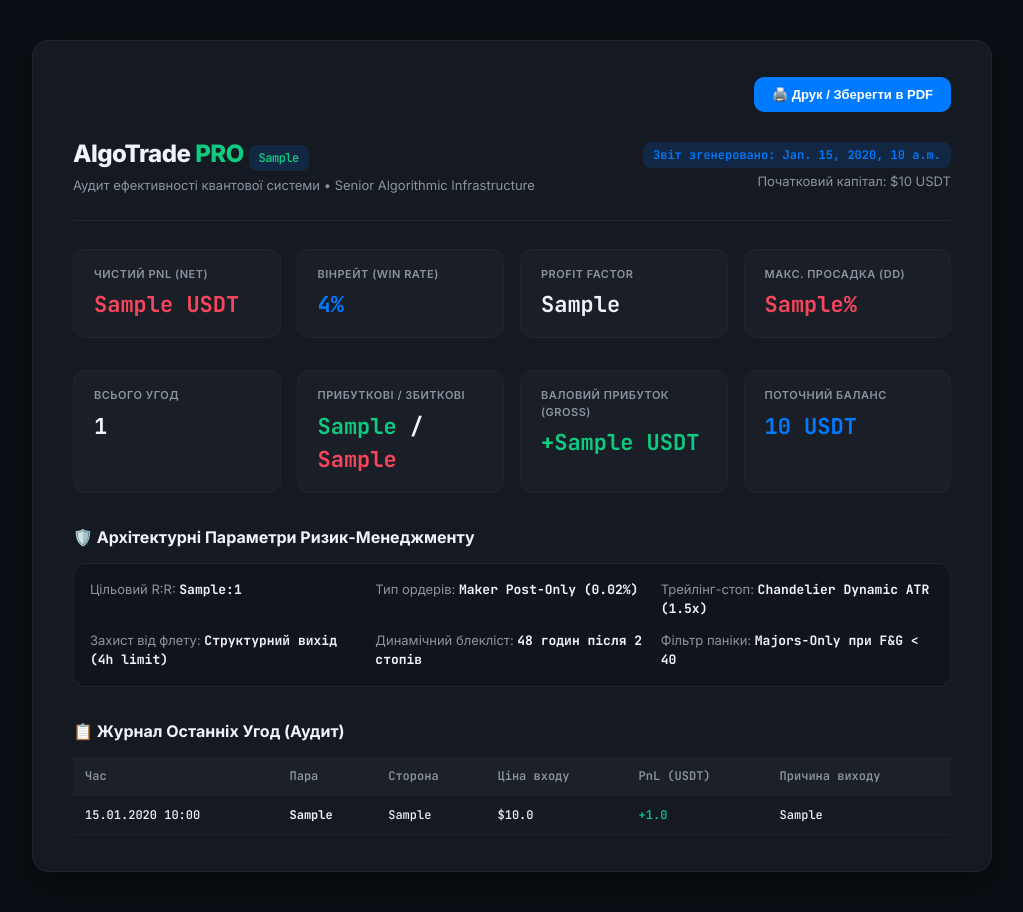
After one commit to DudarDev/algo-trade-core, a Django app: template src/bot_monitor/templates/bot_monitor/investor_report.html in a window 1280 px wide. The commit adds this page. Shown: the whole page, without its empty margins (128-1151 px from the left). Run offline with Django 5.2, Linux system fonts and the light colour scheme; tables that the repository leaves empty hold one stand-in row (values such as "Sample post"); the template is opened without the code that fills it: values that come from a table or form of the project are taken from there, most other values are stand-ins (such as "Sample title", 1, 10 or a date in 2020); parts of the project's set-up code (start-up, migrations or seed data) failed here and were passed over.

Commit message:
feat: implement Post-Only Maker limit execution, Chandelier ATR Trailing Stop, real Max Drawdown and Investor PDF report

```diff
--- a/src/bot_monitor/templates/bot_monitor/dashboard.html
+++ b/src/bot_monitor/templates/bot_monitor/dashboard.html
@@ -89,6 +89,11 @@
         <button id="btn-export-csv" class="px-3.5 py-1.5 rounded-xl border transition flex items-center gap-1.5 text-xs font-semibold shadow-sm active:scale-95" style="background: var(--apple-subtle-bg); border-color: var(--apple-panel-border); color: var(--apple-text);">
             <i class="fa-solid fa-file-csv" style="color: var(--apple-green-text);"></i> CSV
         </button>
+
+        <!-- Інвесторський PDF Звіт -->
+        <a href="/bot_monitor/export_report/" target="_blank" id="btn-export-pdf" class="px-3.5 py-1.5 rounded-xl border transition flex items-center gap-1.5 text-xs font-semibold shadow-sm active:scale-95" style="background: var(--apple-subtle-bg); border-color: var(--apple-panel-border); color: var(--apple-text); text-decoration: none;">
+            <i class="fa-solid fa-file-pdf" style="color: #FF3B30;"></i> PDF Звіт
+        </a>
 
         <!-- Скидання депозиту -->
         <button id="btn-reset-account" class="px-3.5 py-1.5 rounded-xl border transition flex items-center gap-1.5 text-xs font-semibold shadow-sm active:scale-95" style="background: var(--apple-orange-bg); border-color: rgba(255, 149, 0, 0.25); color: var(--apple-orange-text);">
--- /dev/null
+++ b/src/bot_monitor/templates/bot_monitor/investor_report.html
@@ -0,0 +1,268 @@
+<!DOCTYPE html>
+<html lang="uk">
+<head>
+    <meta charset="UTF-8">
+    <meta name="viewport" content="width=device-width, initial-scale=1.0">
+    <title>AlgoTrade PRO - Інвесторський Звіт Ефективності</title>
+    <link href="https://fonts.googleapis.com/css2?family=Inter:wght@400;500;600;700;800&family=JetBrains+Mono:wght@500;600;700&display=swap" rel="stylesheet">
+    <style>
+        :root {
+            --bg: #0b0e14;
+            --card-bg: #151922;
+            --text-primary: #f0f3f8;
+            --text-muted: #8b949e;
+            --accent-green: #0ecb81;
+            --accent-red: #f6465d;
+            --accent-blue: #007aff;
+            --border: #21262d;
+        }
+        * { box-sizing: border-box; margin: 0; padding: 0; }
+        body {
+            font-family: 'Inter', -apple-system, sans-serif;
+            background: var(--bg);
+            color: var(--text-primary);
+            padding: 40px 20px;
+            line-height: 1.5;
+        }
+        .container {
+            max-width: 960px;
+            margin: 0 auto;
+            background: var(--card-bg);
+            border-radius: 16px;
+            border: 1px solid var(--border);
+            padding: 36px 40px;
+            box-shadow: 0 12px 32px rgba(0,0,0,0.4);
+        }
+        .header {
+            display: flex;
+            justify-content: space-between;
+            align-items: center;
+            border-bottom: 1px solid var(--border);
+            padding-bottom: 24px;
+            margin-bottom: 28px;
+        }
+        .brand {
+            font-size: 24px;
+            font-weight: 800;
+            letter-spacing: -0.5px;
+        }
+        .brand span { color: var(--accent-green); }
+        .badge {
+            display: inline-block;
+            padding: 4px 10px;
+            background: rgba(0, 122, 255, 0.15);
+            color: var(--accent-blue);
+            border-radius: 8px;
+            font-size: 12px;
+            font-weight: 600;
+            font-family: 'JetBrains Mono', monospace;
+        }
+        .meta-text {
+            font-size: 13px;
+            color: var(--text-muted);
+            margin-top: 4px;
+        }
+        .kpi-grid {
+            display: grid;
+            grid-template-columns: repeat(4, 1fr);
+            gap: 16px;
+            margin-bottom: 32px;
+        }
+        .kpi-card {
+            background: rgba(255,255,255,0.02);
+            border: 1px solid var(--border);
+            border-radius: 12px;
+            padding: 16px 20px;
+        }
+        .kpi-label {
+            font-size: 11px;
+            text-transform: uppercase;
+            font-weight: 600;
+            color: var(--text-muted);
+            letter-spacing: 0.5px;
+            margin-bottom: 6px;
+        }
+        .kpi-val {
+            font-size: 22px;
+            font-weight: 700;
+            font-family: 'JetBrains Mono', monospace;
+        }
+        .val-green { color: var(--accent-green); }
+        .val-red { color: var(--accent-red); }
+        .val-blue { color: var(--accent-blue); }
+
+        .section-title {
+            font-size: 16px;
+            font-weight: 700;
+            margin-bottom: 14px;
+            display: flex;
+            align-items: center;
+            gap: 8px;
+        }
+        .specs-grid {
+            display: grid;
+            grid-template-columns: repeat(3, 1fr);
+            gap: 12px;
+            margin-bottom: 32px;
+            background: rgba(0,0,0,0.2);
+            border: 1px solid var(--border);
+            border-radius: 12px;
+            padding: 16px;
+            font-size: 13px;
+        }
+        .specs-item span { color: var(--text-muted); }
+        .specs-item strong { font-family: 'JetBrains Mono', monospace; }
+
+        table {
+            width: 100%;
+            border-collapse: collapse;
+            font-size: 12px;
+            font-family: 'JetBrains Mono', monospace;
+        }
+        th {
+            text-align: left;
+            padding: 10px 12px;
+            background: rgba(255,255,255,0.03);
+            border-bottom: 1px solid var(--border);
+            color: var(--text-muted);
+            font-weight: 600;
+        }
+        td {
+            padding: 10px 12px;
+            border-bottom: 1px solid rgba(255,255,255,0.04);
+        }
+        .no-print-bar {
+            margin-bottom: 24px;
+            display: flex;
+            justify-content: flex-end;
+            gap: 12px;
+        }
+        .btn-print {
+            background: var(--accent-blue);
+            color: #fff;
+            border: none;
+            padding: 10px 18px;
+            border-radius: 10px;
+            font-size: 13px;
+            font-weight: 600;
+            cursor: pointer;
+            transition: all 0.2s;
+        }
+        .btn-print:hover { opacity: 0.9; }
+
+        @media print {
+            body { background: #fff; color: #000; padding: 0; }
+            .container { box-shadow: none; border: none; padding: 0; }
+            .no-print-bar { display: none; }
+            .kpi-card { border: 1px solid #ccc; background: #fafafa; }
+            .specs-grid { border: 1px solid #ccc; background: #fafafa; }
+            th { background: #eee; color: #333; }
+            td { border-bottom: 1px solid #ddd; }
+            .badge { border: 1px solid #ccc; }
+        }
+    </style>
+</head>
+<body>
+    <div class="container">
+        <div class="no-print-bar">
+            <button class="btn-print" onclick="window.print()">🖨️ Друк / Зберегти в PDF</button>
+        </div>
+
+        <div class="header">
+            <div>
+                <div class="brand">AlgoTrade <span>PRO</span> <span class="badge">{{ execution_mode }}</span></div>
+                <div class="meta-text">Аудит ефективності квантової системи • Senior Algorithmic Infrastructure</div>
+            </div>
+            <div style="text-align: right;">
+                <div class="badge">Звіт згенеровано: {{ generated_at }}</div>
+                <div class="meta-text">Початковий капітал: ${{ initial_balance }} USDT</div>
+            </div>
+        </div>
+
+        <!-- KPI Grid -->
+        <div class="kpi-grid">
+            <div class="kpi-card">
+                <div class="kpi-label">Чистий PnL (Net)</div>
+                <div class="kpi-val {% if net_pnl >= 0 %}val-green{% else %}val-red{% endif %}">
+                    {% if net_pnl >= 0 %}+{% endif %}{{ net_pnl }} USDT
+                </div>
+            </div>
+            <div class="kpi-card">
+                <div class="kpi-label">Вінрейт (Win Rate)</div>
+                <div class="kpi-val val-blue">{{ win_rate }}%</div>
+            </div>
+            <div class="kpi-card">
+                <div class="kpi-label">Profit Factor</div>
+                <div class="kpi-val">{{ profit_factor }}</div>
+            </div>
+            <div class="kpi-card">
+                <div class="kpi-label">Макс. Просадка (DD)</div>
+                <div class="kpi-val val-red">{{ max_drawdown }}%</div>
+            </div>
+        </div>
+
+        <div class="kpi-grid">
+            <div class="kpi-card">
+                <div class="kpi-label">Всього Угод</div>
+                <div class="kpi-val">{{ total_trades }}</div>
+            </div>
+            <div class="kpi-card">
+                <div class="kpi-label">Прибуткові / Збиткові</div>
+                <div class="kpi-val"><span class="val-green">{{ winning_trades }}</span> / <span class="val-red">{{ losing_trades }}</span></div>
+            </div>
+            <div class="kpi-card">
+                <div class="kpi-label">Валовий прибуток (Gross)</div>
+                <div class="kpi-val val-green">+{{ gross_profits }} USDT</div>
+            </div>
+            <div class="kpi-card">
+                <div class="kpi-label">Поточний Баланс</div>
+                <div class="kpi-val val-blue">{{ current_balance }} USDT</div>
+            </div>
+        </div>
+
+        <!-- Архітектурні параметри ризику -->
+        <div class="section-title">🛡️ Архітектурні Параметри Ризик-Менеджменту</div>
+        <div class="specs-grid">
+            <div class="specs-item"><span>Цільовий R:R:</span> <strong>{{ risk_reward_target }}:1</strong></div>
+            <div class="specs-item"><span>Тип ордерів:</span> <strong>Maker Post-Only (0.02%)</strong></div>
+            <div class="specs-item"><span>Трейлінг-стоп:</span> <strong>Chandelier Dynamic ATR (1.5x)</strong></div>
+            <div class="specs-item"><span>Захист від флету:</span> <strong>Структурний вихід (4h limit)</strong></div>
+            <div class="specs-item"><span>Динамічний блекліст:</span> <strong>48 годин після 2 стопів</strong></div>
+            <div class="specs-item"><span>Фільтр паніки:</span> <strong>Majors-Only при F&G &lt; 40</strong></div>
+        </div>
+
+        <!-- Таблиця закритих угод -->
+        <div class="section-title">📋 Журнал Останніх Угод (Аудит)</div>
+        <table>
+            <thead>
+                <tr>
+                    <th>Час</th>
+                    <th>Пара</th>
+                    <th>Сторона</th>
+                    <th>Ціна входу</th>
+                    <th>PnL (USDT)</th>
+                    <th>Причина виходу</th>
+                </tr>
+            </thead>
+            <tbody>
+                {% for t in trades %}
+                <tr>
+                    <td>{{ t.timestamp|date:"d.m.Y H:i" }}</td>
+                    <td><strong>{{ t.symbol }}</strong></td>
+                    <td>{{ t.side }}</td>
+                    <td>${{ t.price }}</td>
+                    <td class="{% if t.pnl >= 0 %}val-green{% else %}val-red{% endif %}">
+                        {% if t.pnl >= 0 %}+{% endif %}{{ t.pnl }}
+                    </td>
+                    <td>{{ t.exit_reason|default:"Manual / TP" }}</td>
+                </tr>
+                {% empty %}
+                <tr>
+                    <td colspan="6" style="text-align: center; color: var(--text-muted); padding: 24px;">Немає записів угод.</td>
+                </tr>
+                {% endfor %}
+            </tbody>
+        </table>
+    </div>
+</body>
+</html>
--- a/src/bot_monitor/urls.py
+++ b/src/bot_monitor/urls.py
@@ -2,7 +2,6 @@ from django.urls import path
 from . import views
 
 urlpatterns = [
-    # Залишаємо ТІЛЬКИ HTML-шаблон дашборду.
-    # Всі API-запити тепер оброблятиме Django Ninja через головний urls.py!
     path('dashboard/', views.dashboard_view, name='dashboard'),
+    path('export_report/', views.export_report_view, name='export_report'),
 ]
```
Also changed, not shown: src/bot_monitor/views.py (+81 -4 lines), src/engine/application/live_trader.py (+92 -25 lines), src/engine/domain/services.py (+16 -5 lines).
